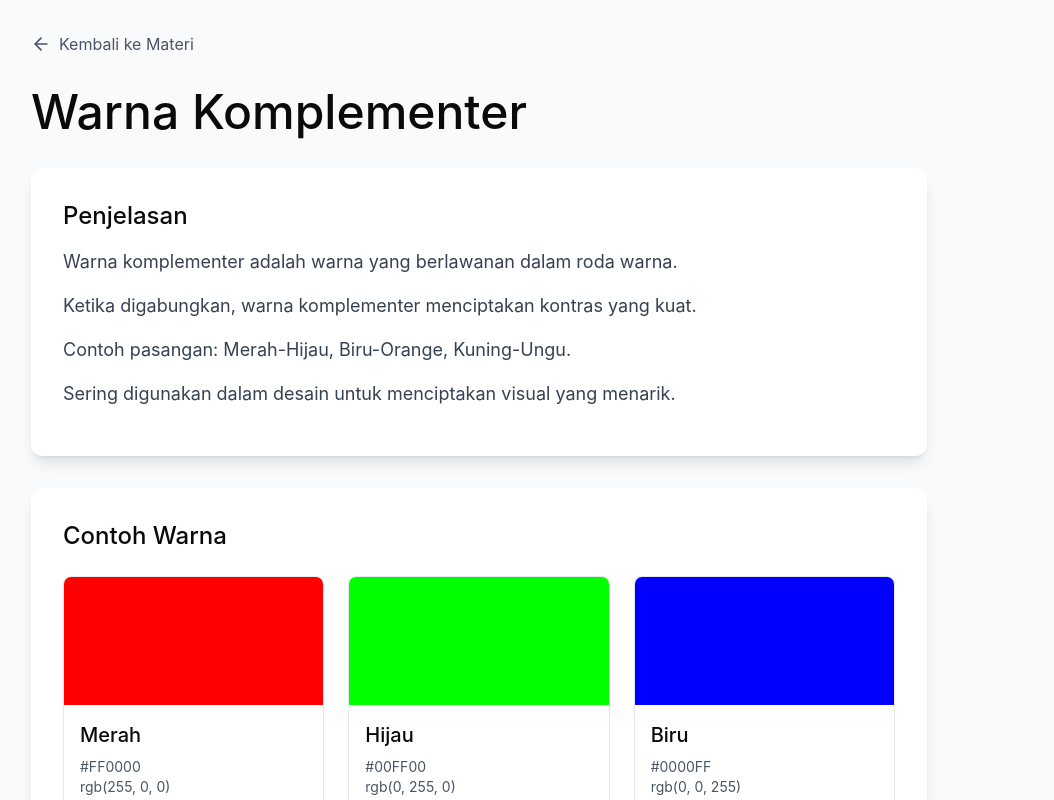
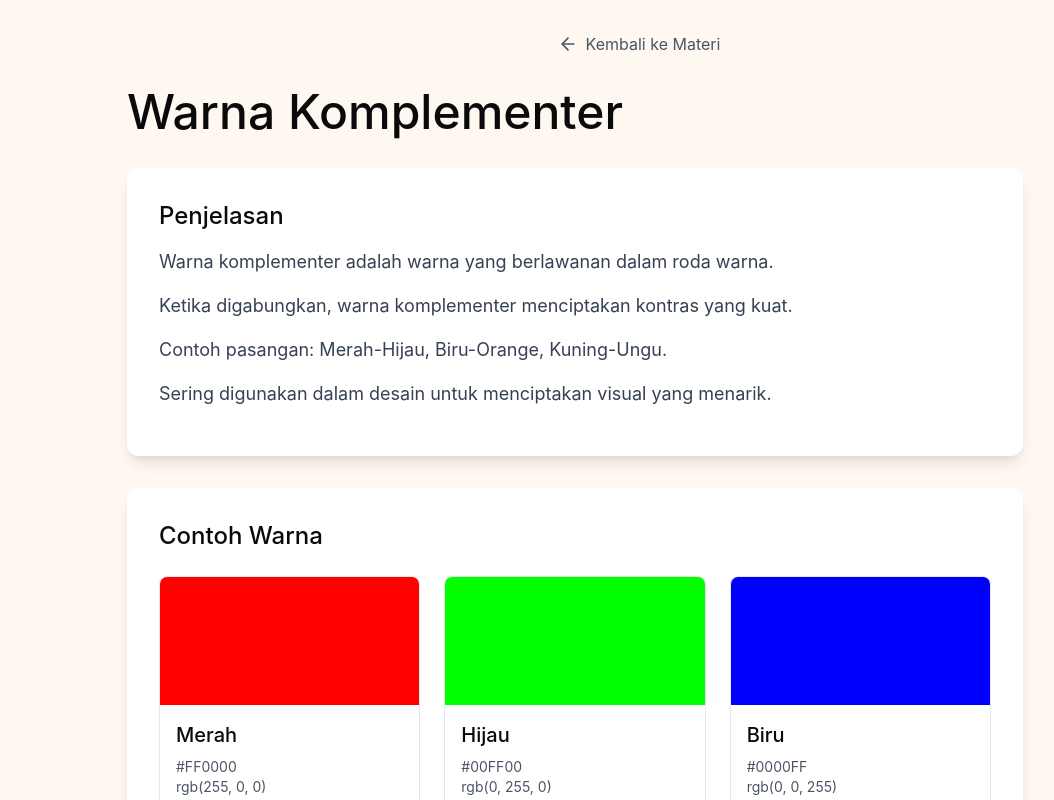
Before and after one commit to syaqilla24/colorlab, a React (Vite) app: page /app/material/complementary in a window 1280 px wide. Shown: the whole page, without its empty margins (1-1055 px from the left). Built offline with nearby package versions, Linux system fonts and the light colour scheme.

Commit message:
fix material detail alignment

```diff
--- a/src/app/components/MaterialDetail.tsx
+++ b/src/app/components/MaterialDetail.tsx
@@ -112,8 +112,8 @@ export default function MaterialDetail() {
   }
 
   return (
-    <div className="size-full overflow-auto bg-gray-50">
-      <div className="min-h-full p-8">
+   <div className="size-full overflow-auto bg-[#FFF8F0]">
+      <div className="min-h-full p-8 flex flex-col items-center">
         <Link to="/app/material" className="inline-flex items-center gap-2 text-gray-600 hover:text-gray-900 mb-8" onClick={playNavigationSound}>
           <ArrowLeft className="w-5 h-5" />
           Kembali ke Materi
@@ -122,6 +122,7 @@ export default function MaterialDetail() {
         <motion.div
           initial={{ opacity: 0, y: -20 }}
           animate={{ opacity: 1, y: 0 }}
+          className="w-full max-w-5xl mx-auto"
         >
           <h1 className="text-5xl mb-8">{material.title}</h1>
 
```
